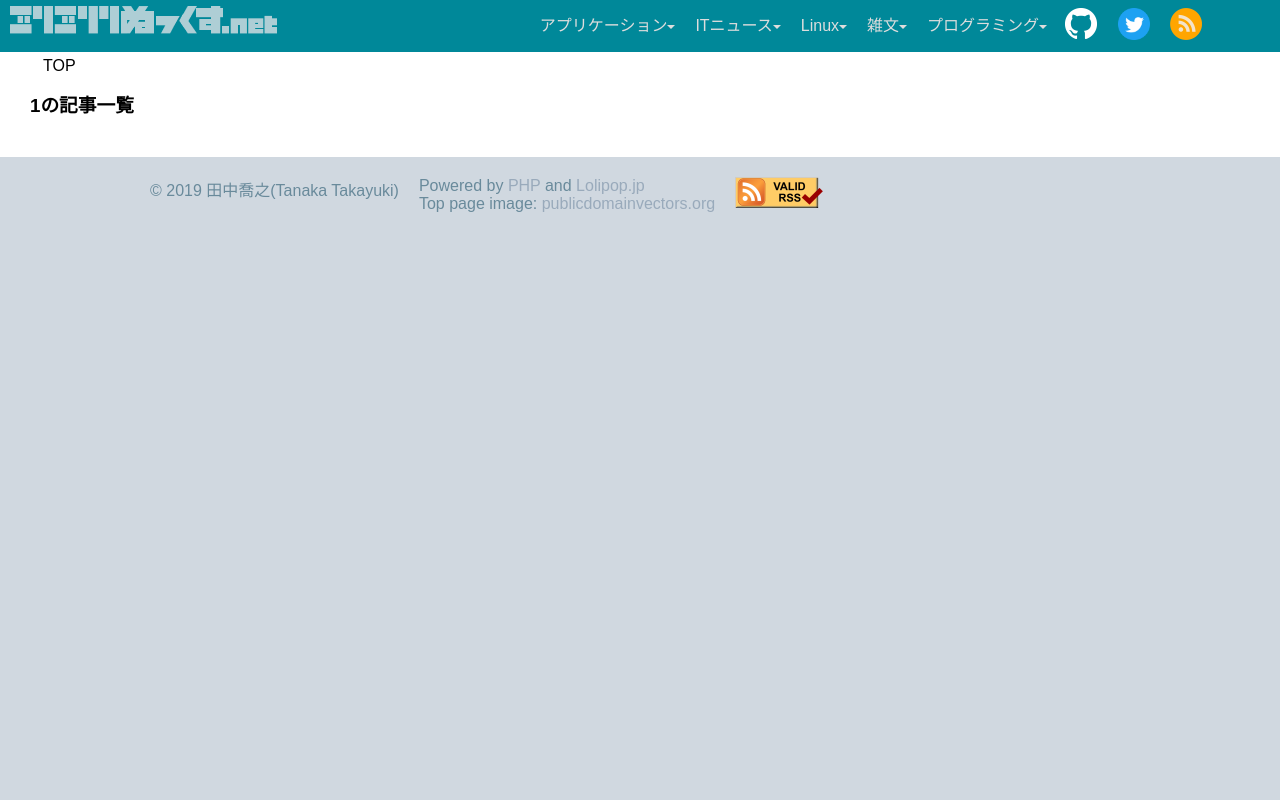
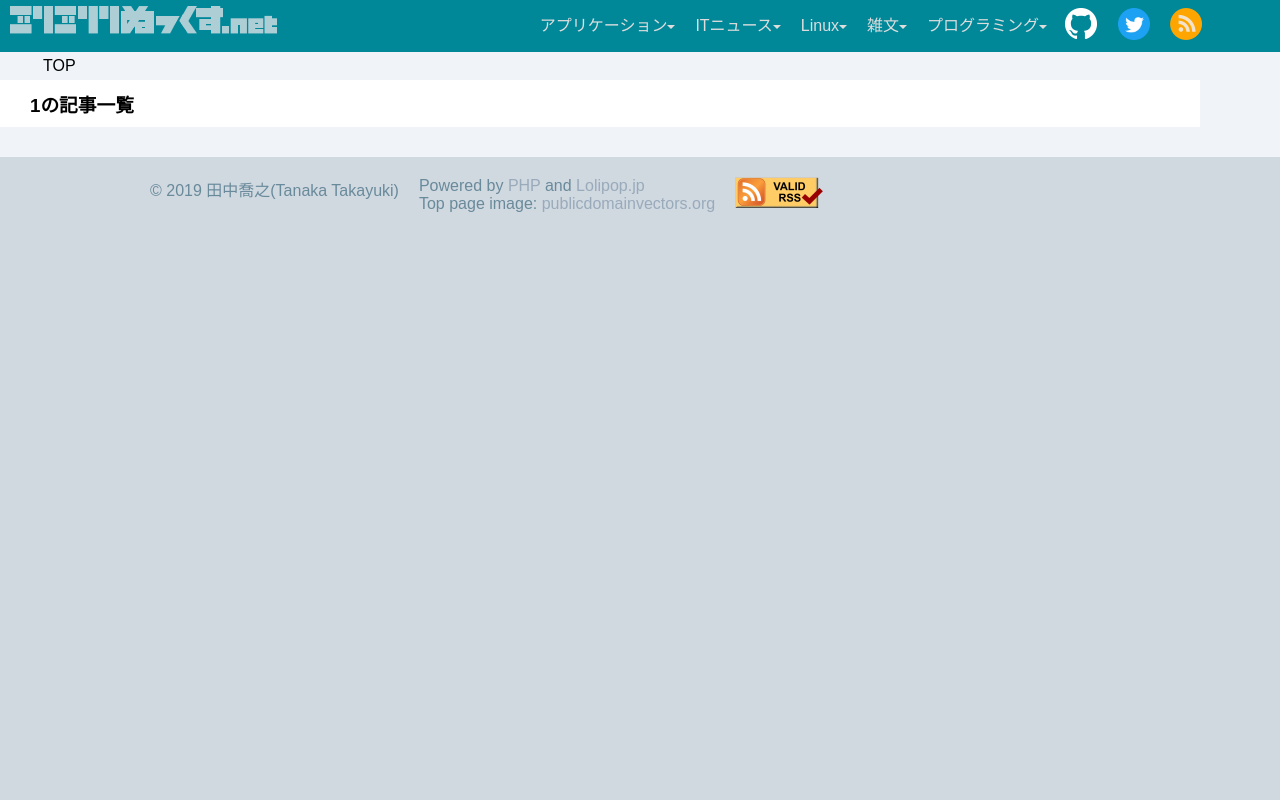
Before and after one commit to aharotias2/gorigorilinux, a PHP site: page /toc.php?category=1 in a window 1280 px wide. Run offline with PHP 8.4, Linux system fonts and the light colour scheme; data comes from the database, SQL or seed files in the repository; data that the repository does not hold is empty.

Commit message:
記事以外の背景色を少し変更

```diff
--- a/gorigorilinux/css/skin3.css
+++ b/gorigorilinux/css/skin3.css
@@ -3,6 +3,7 @@
  **********************************************************************************************/
 body {
     color: black;
+    background-color: #F0F4F8;
     font-family: sans-serif;
 }
 
```
